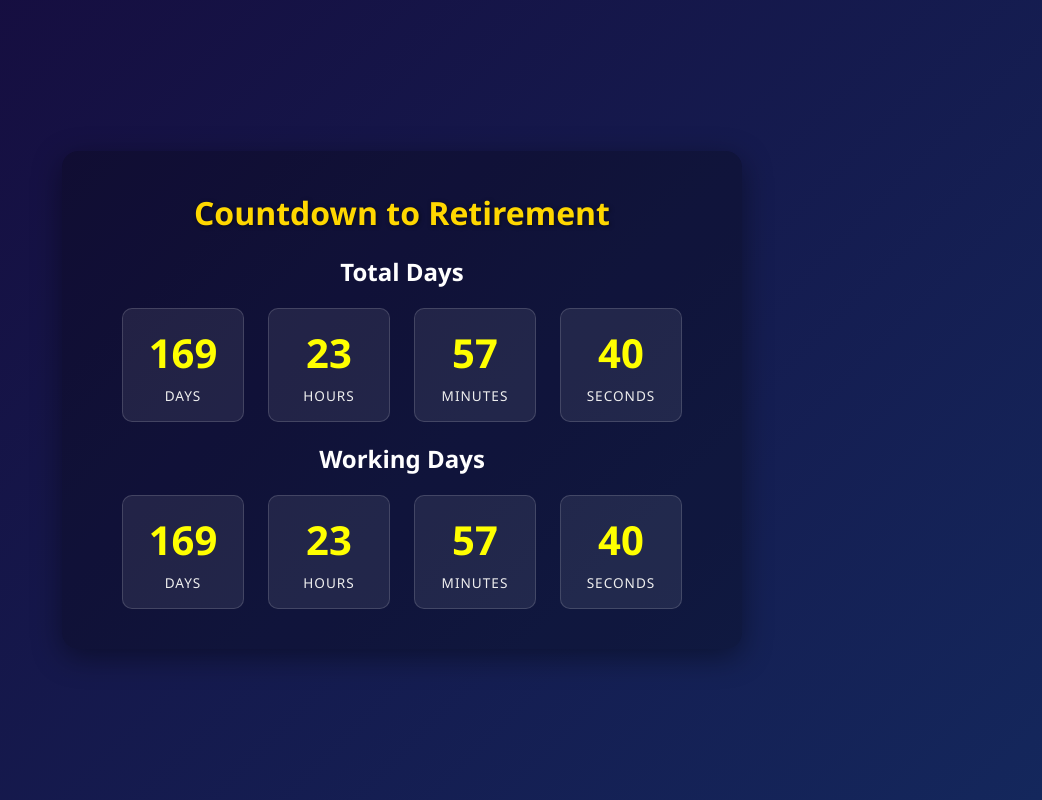
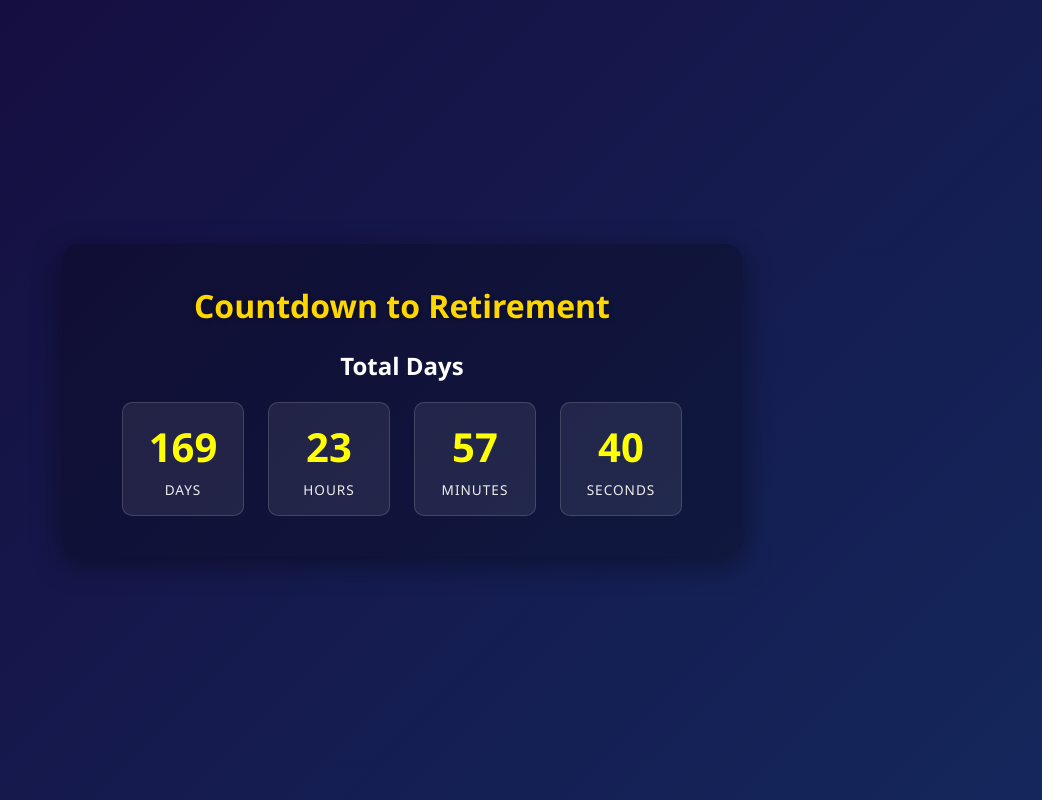
Before and after one commit to scriscuoli/flask_countdown, a Flask app: page / in a window 1280 px wide. Shown: the whole page, without its empty margins (238-1280 px from the left). Run offline with Flask 3, Linux system fonts and the light colour scheme.

Commit message:
Update index.html

```diff
--- a/templates/index.html
+++ b/templates/index.html
@@ -64,13 +64,7 @@
             <div class="unit"><div class="value" id="minutes">{{ countdown.minutes }}</div><div class="label">Minutes</div></div>
             <div class="unit"><div class="value" id="seconds">{{ countdown.seconds }}</div><div class="label">Seconds</div></div>
         </div>
-        <h2>Working Days</h2>
-        <div class="timer">
-            <div class="unit"><div class="value" id="wddays">{{ weekdaycountdown.days }}</div><div class="label">Days</div></div>
-            <div class="unit"><div class="value" id="wdhours">{{ weekdaycountdown.hours }}</div><div class="label">Hours</div></div>
-            <div class="unit"><div class="value" id="wdminutes">{{ weekdaycountdown.minutes }}</div><div class="label">Minutes</div></div>
-            <div class="unit"><div class="value" id="wdseconds">{{ weekdaycountdown.seconds }}</div><div class="label">Seconds</div></div>
-        </div>
+
     </div>
 
 <script>
@@ -82,12 +76,7 @@
             document.getElementById('hours').textContent = data.hours;
             document.getElementById('minutes').textContent = data.minutes;
             document.getElementById('seconds').textContent = data.seconds;
-            const wdres = await fetch('/api/wdcountdown');
-            const wddata = await wdres.json();
-            document.getElementById('wddays').textContent = wddata.days;
-            document.getElementById('wdhours').textContent = wddata.hours;
-            document.getElementById('wdminutes').textContent = wddata.minutes;
-            document.getElementById('wdseconds').textContent = wddata.seconds;
+
         } catch (e) {
             console.error('Failed to fetch countdown', e);
         }
```
